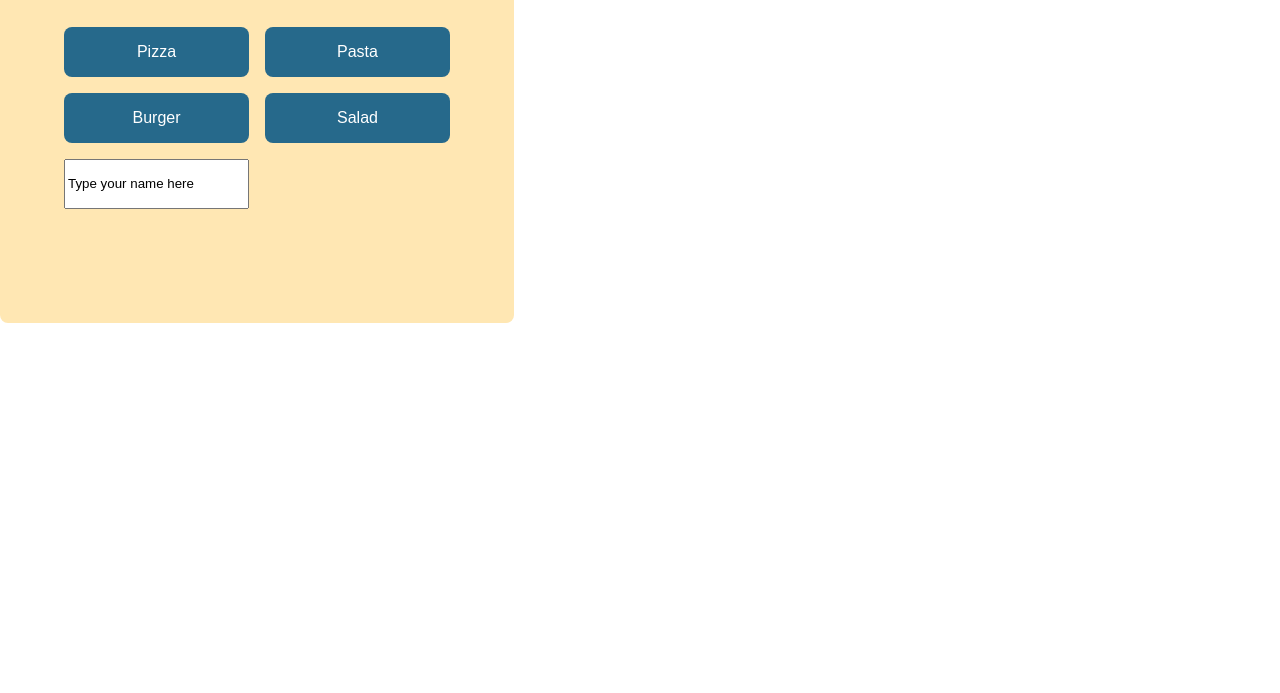
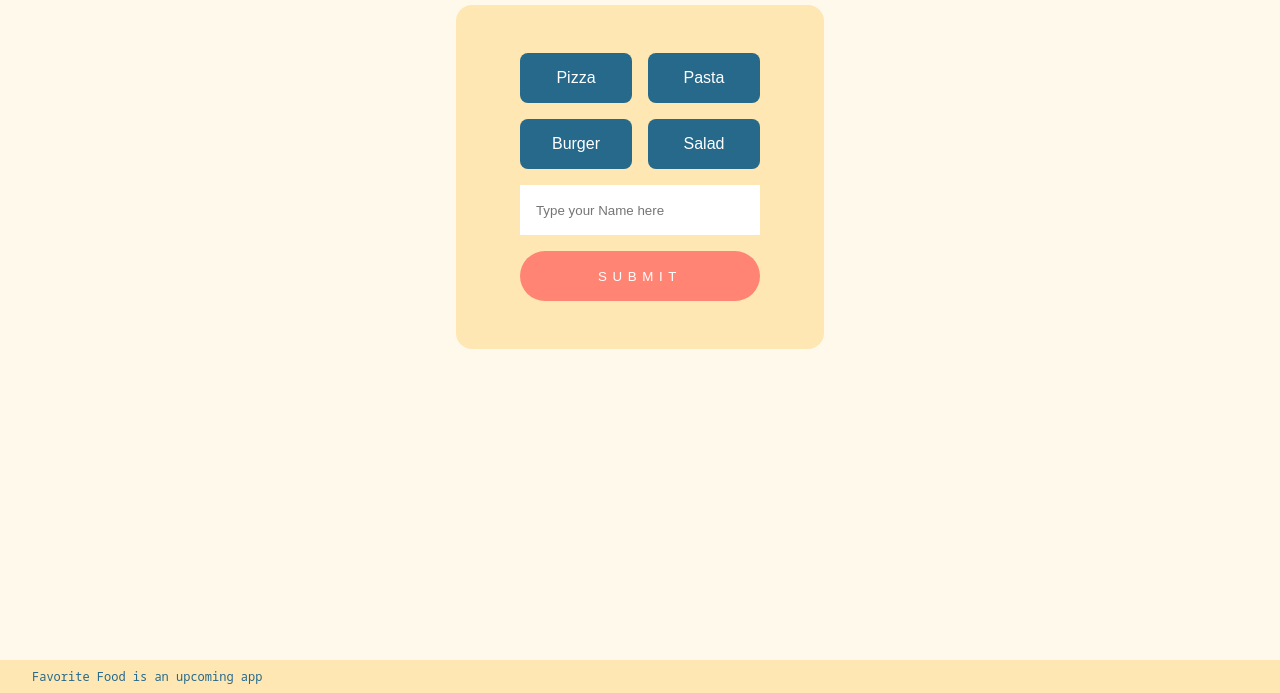
Before and after one commit to davidwobido/FoodApp, a plain HTML site: page index.html in a window 1280 px wide. Shown: the part 107-800 px from the top of the page. Drawn offline with Linux system fonts and the light colour scheme.

Commit message:
Add Footer

```diff
--- a/lib/footerComponent.js
+++ b/lib/footerComponent.js
@@ -1 +1,12 @@
 import { createElement } from "./elements.js";
+
+export function createFooterComponent() {
+  const footerComponent = createElement(
+    "footer",
+    {
+      className: "footerwrapper",
+    },
+    ["Favorite Food is an upcoming app"]
+  );
+  return footerComponent;
+}
--- a/lib/selectionComponent.js
+++ b/lib/selectionComponent.js
@@ -1,6 +1,6 @@
 import { createElement } from "./elements.js";
 
-export function createSelectionComponent() {
+export function createSelectionComponent(klick) {
   const buttonPasta = createElement("button", {
     type: "submit",
     className: "button_options button_pasta",
@@ -27,16 +27,35 @@ export function createSelectionComponent() {
 
   const inputField = createElement("input", {
     type: "text",
-    value: "Type your name here",
+    placeholder: "Type your Name here",
     className: "inputField",
   });
 
+  const buttonSubmit = createElement("input", {
+    type: "submit",
+    value: "Submit",
+    className: "buttonSubmit",
+  });
+
   const sectionOption = createElement(
-    "section",
+    "form",
     {
       className: "sectionOptions",
+      onsubmit: function (event) {
+        alert(inputField.value);
+        // klick(inputField.value);
+        // event.preventDefault();
+        // klick(inputField.value);
+      },
     },
-    [buttonPizza, buttonPasta, buttonBurger, buttonSalad, inputField]
+    [
+      buttonPizza,
+      buttonPasta,
+      buttonBurger,
+      buttonSalad,
+      inputField,
+      buttonSubmit,
+    ]
   );
 
   return sectionOption;
--- a/main.js
+++ b/main.js
@@ -1,16 +1,16 @@
 import { createTitleComponent } from "./lib/titleComponent.js";
 import { createSelectionComponent } from "./lib/selectionComponent.js";
-// import { createFooterComponent } from "./lib/";
+import { createFooterComponent } from "./lib/footerComponent.js";
 
 function createApp() {
   const appElement = document.querySelector("#app");
 
   const titleComponent = createTitleComponent();
   const selectionComponent = createSelectionComponent();
-  //   const footerComponent = createFooterComponent();
+  const footerComponent = createFooterComponent();
 
   appElement.append(titleComponent);
   appElement.append(selectionComponent);
-  //   appElement.append(footerComponent);
+  appElement.append(footerComponent);
 }
 createApp();
--- a/style.css
+++ b/style.css
@@ -9,7 +9,7 @@
 :root {
   /* COLORS */
   --color-primary: #26698b;
-  --color-text: #c9d1d9;
+  --color-text: white;
   --color-background: #ffe7b3;
   --color-secondary: #ff8473;
 
@@ -24,7 +24,7 @@
 body {
   font-family: var(--font-family);
   color: var(--color-text);
-  background-color: white;
+  background-color: #fff9ec;
   margin: 0;
 }
 
@@ -40,7 +40,14 @@ button {
   border-radius: var(--border-radius);
   border: 0;
 }
+
+#app {
+  display: grid;
+  justify-content: center;
+}
+
 .headline {
+  margin-top: 3rem;
   display: grid;
   justify-content: center;
 }
@@ -48,7 +55,7 @@ button {
 .sectionOptions {
   width: fit-content;
   background-color: var(--color-background);
-  border-radius: var(--border-radius);
+  border-radius: 1rem;
   display: grid;
   gap: 1rem;
   grid-template-columns: 1fr 1fr;
@@ -60,5 +67,31 @@ button {
   background: var(--color-primary);
   font-size: 1rem;
   padding: 1rem 2rem;
-  color: white;
+  color: var(--color-text);
 }
+
+.inputField,
+.buttonSubmit {
+  grid-column-start: 1;
+  grid-column-end: 3;
+  padding: 1rem;
+  border: 0;
+}
+
+.buttonSubmit {
+  background-color: var(--color-secondary);
+  border-radius: 2rem;
+  text-transform: uppercase;
+  color: var(--color-text);
+  letter-spacing: 0.35rem;
+}
+
+.footerwrapper {
+  position: absolute;
+  bottom: 0;
+  width: 100vw;
+  background-color: var(--color-background);
+  padding: 0.5rem 2rem;
+  font-size: 0.75rem;
+  color: var(--color-primary);
+}
```
